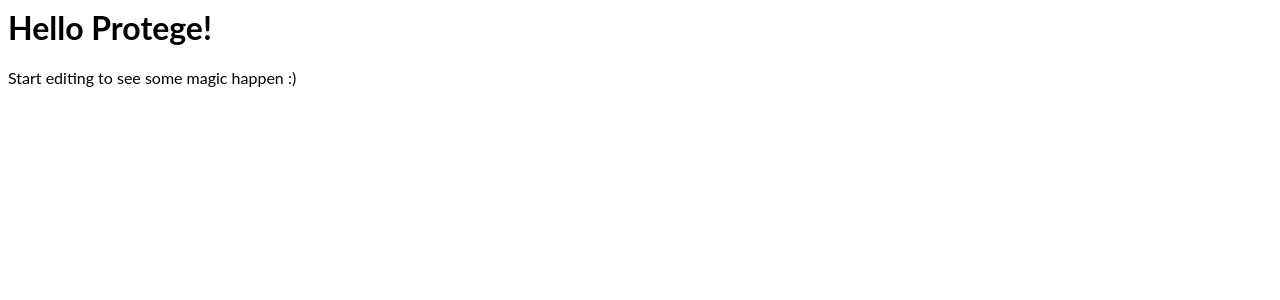
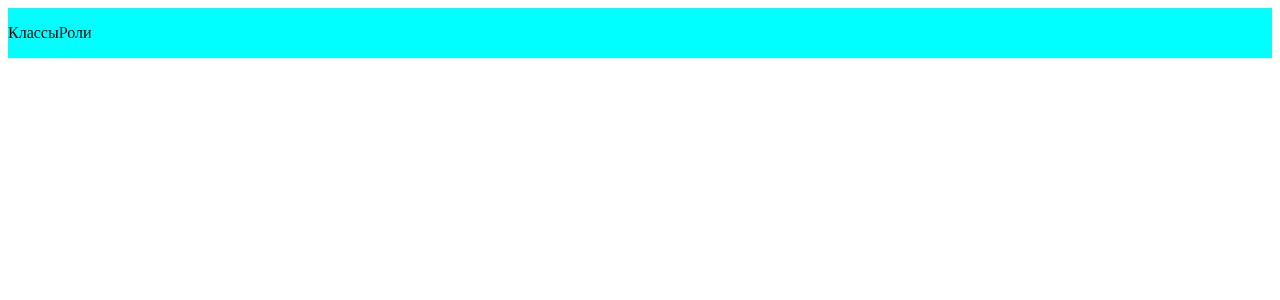
Before and after one commit to timastafx/ProtegeFront, an Angular app: page / in a window 1280 px wide. Shown: the top 300 px of the page. Built offline with nearby package versions, Linux system fonts and the light colour scheme.

Commit message:
2 files modified, 3 added

```diff
--- a/src/app/app.component.html
+++ b/src/app/app.component.html
@@ -1,4 +1 @@
-<hello name="{{ name }}"></hello>
-<p>
-  Start editing to see some magic happen :)
-</p>
+<app-tabs></app-tabs>
--- a/src/app/app.module.ts
+++ b/src/app/app.module.ts
@@ -4,10 +4,11 @@ import { FormsModule } from '@angular/forms';
 
 import { AppComponent } from './app.component';
 import { HelloComponent } from './hello.component';
+import { TabsComponent } from './tabs/tabs.component';
 
 @NgModule({
   imports:      [ BrowserModule, FormsModule ],
-  declarations: [ AppComponent, HelloComponent ],
+  declarations: [ AppComponent, HelloComponent, TabsComponent ],
   bootstrap:    [ AppComponent ]
 })
 export class AppModule { }
--- /dev/null
+++ b/src/app/tabs/tabs.component.css
@@ -0,0 +1,6 @@
+.tabs {
+  display: flex;
+  width: 100%;
+  background-color: aqua;
+
+}
--- /dev/null
+++ b/src/app/tabs/tabs.component.html
@@ -0,0 +1,4 @@
+<div class="tabs">
+  <p>Классы</p>
+  <p>Роли</p>
+</div>
--- /dev/null
+++ b/src/app/tabs/tabs.component.ts
@@ -0,0 +1,15 @@
+import { Component, OnInit } from '@angular/core';
+
+@Component({
+  selector: 'app-tabs',
+  templateUrl: './tabs.component.html',
+  styleUrls: ['./tabs.component.css']
+})
+export class TabsComponent implements OnInit {
+
+  constructor() { }
+
+  ngOnInit() {
+  }
+
+}
```
